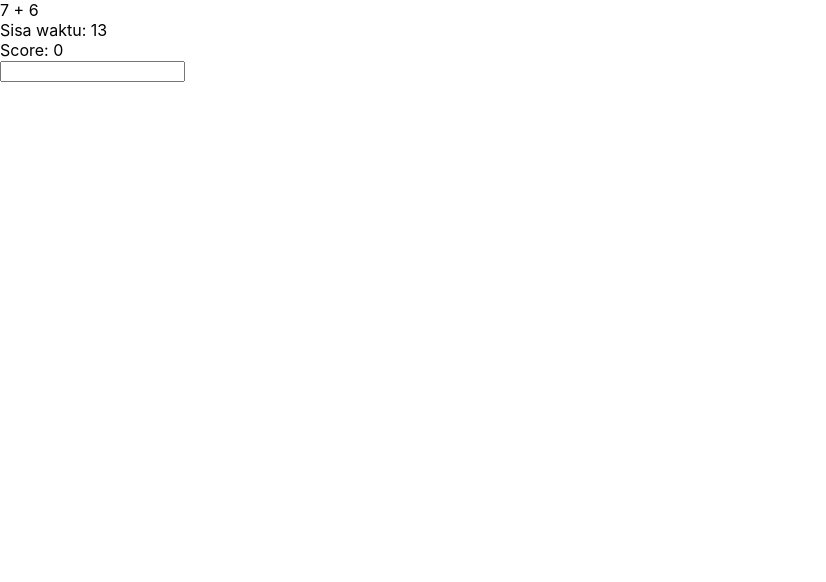
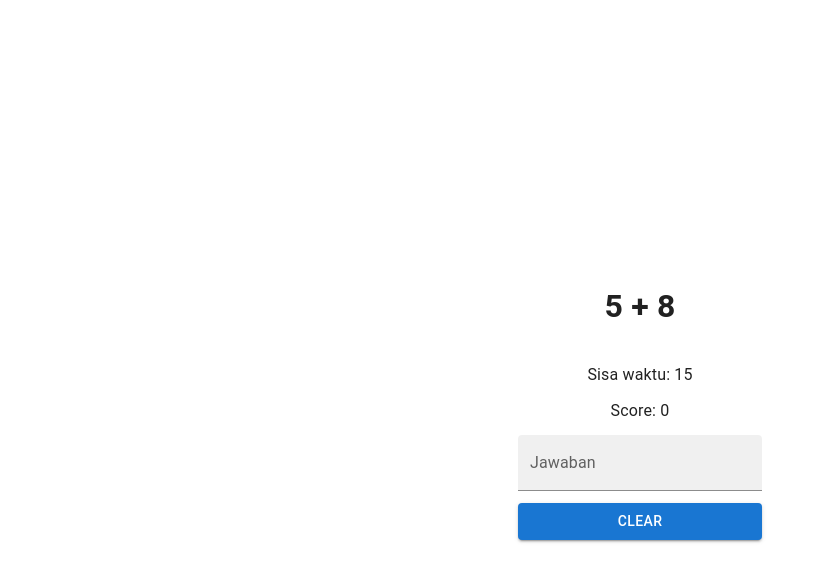
Before and after one commit to irawanfirmansyah/playground-nextjs, a Next.js app: page /random-arithmetic in a window 1280 px wide. Shown: the top 582 px of the page, without its empty margins (0-826 px from the left). Built offline with nearby package versions, Linux system fonts and the light colour scheme.

Commit message:
add material ui

```diff
--- a/package.json
+++ b/package.json
@@ -9,6 +9,9 @@
     "lint": "next lint"
   },
   "dependencies": {
+    "@emotion/react": "^11.9.3",
+    "@emotion/styled": "^11.9.3",
+    "@mui/material": "^5.8.4",
     "next": "12.1.6",
     "react": "18.2.0",
     "react-dom": "18.2.0"
--- a/pages/_app.tsx
+++ b/pages/_app.tsx
@@ -1,8 +1,14 @@
-import '../styles/globals.css'
-import type { AppProps } from 'next/app'
+import "../styles/globals.css";
+import type { AppProps } from "next/app";
+import CssBaseline from "@mui/material/CssBaseline";
 
 function MyApp({ Component, pageProps }: AppProps) {
-  return <Component {...pageProps} />
+  return (
+    <>
+      <CssBaseline />
+      <Component {...pageProps} />
+    </>
+  );
 }
 
-export default MyApp
+export default MyApp;
--- a/src/random-arithmetic/RandomArithmeticPage.tsx
+++ b/src/random-arithmetic/RandomArithmeticPage.tsx
@@ -1,13 +1,12 @@
 import React from "react";
+import { TextField, Button, Typography, Box } from "@mui/material";
 
 const operator = ["plus", "minus", "multiply"];
 
 const RandomArithmeticPage = () => {
-  const [angka1, setAngka1] = React.useState(Math.floor(Math.random() * 10));
-  const [angka2, setAngka2] = React.useState(Math.floor(Math.random() * 10));
-  const [operasi, setOperasi] = React.useState(
-    operator[Math.floor((Math.random() * 10) / 3)]
-  );
+  const [angka1, setAngka1] = React.useState(0);
+  const [angka2, setAngka2] = React.useState(0);
+  const [operasi, setOperasi] = React.useState("");
 
   const [timer, setTimer] = React.useState(20);
   const [gameOver, setGameOver] = React.useState(false);
@@ -16,6 +15,14 @@ const RandomArithmeticPage = () => {
   const [score, setScore] = React.useState(0);
 
   const idInterval = React.useRef<NodeJS.Timer | null>(null);
+
+  const inputRef = React.useRef<HTMLInputElement>(null);
+
+  React.useEffect(() => {
+    setAngka1(Math.floor(Math.random() * 10));
+    setAngka2(Math.floor(Math.random() * 10));
+    setOperasi(operator[Math.floor(Math.random() * 3)]);
+  }, []);
 
   React.useEffect(() => {
     if (ans) {
@@ -29,10 +36,8 @@ const RandomArithmeticPage = () => {
       if (operasi === "multiply") {
         result = angka1 * angka2;
       }
-      console.log(result, Number(ans));
 
       if (result === Number(ans)) {
-        setAns("");
         setScore((s) => s + 1);
         setAngka1(Math.floor(Math.random() * 10));
         setAngka2(Math.floor(Math.random() * 10));
@@ -59,27 +64,67 @@ const RandomArithmeticPage = () => {
     }
   }, [timer]);
 
-  if (gameOver) {
   return (
+    <Box
+      sx={{
+        display: "flex",
+        flexDirection: "column",
+        alignItems: "center",
+        height: "100vh",
+        justifyContent: "center",
+      }}
+    >
+      <Box
+        sx={{
+          textAlign: "center",
+        }}
+      >
+        {gameOver ? (
+          <>
+            <Box>
+              <Typography variant="h1">Game Selesai!!</Typography>
+              <Typography variant="body1">Score: {score}</Typography>
+            </Box>
+          </>
+        ) : (
+          <Box
+            sx={{
+              display: "flex",
+              flexDirection: "column",
+              rowGap: "12px",
+            }}
+          >
             <div>
-        <h1>Game Selesai!!</h1>
-        <div>Score: {score}</div>
-      </div>
-    );
-  }
-
-  return (
-    <div>
-      <div>
+              <h1>
                 <span>
-          {angka1} {operasi === "plus" ? "+" : operasi === "minus" ? "-" : "x"}{" "}
+                  {angka1}{" "}
+                  {operasi === "plus" ? "+" : operasi === "minus" ? "-" : "x"}{" "}
                   {angka2}
                 </span>
+              </h1>
             </div>
             <div>Sisa waktu: {timer}</div>
             <div>Score: {score}</div>
-      <input value={ans} onChange={(e) => setAns(e.target.value)} />
-    </div>
+            <TextField
+              label="Jawaban"
+              value={ans}
+              variant="filled"
+              onChange={(e) => setAns(e.target.value)}
+              inputRef={inputRef}
+            />
+            <Button
+              variant="contained"
+              onClick={() => {
+                setAns("");
+                inputRef.current?.focus();
+              }}
+            >
+              Clear
+            </Button>
+          </Box>
+        )}
+      </Box>
+    </Box>
   );
 };
 
```
Also changed, not shown: pages/index.tsx (+9 -9 lines), 1 other file (tests, documents, lock files or other folders). Lines whose indentation alone changed are shown as unchanged.
